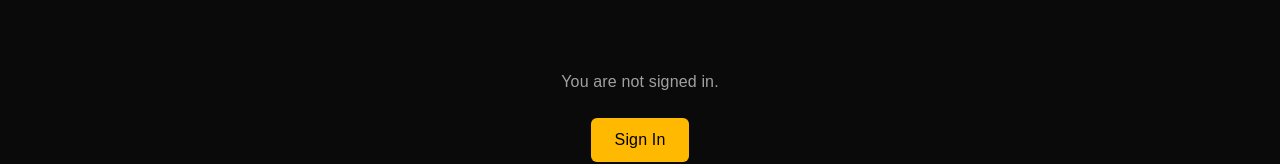
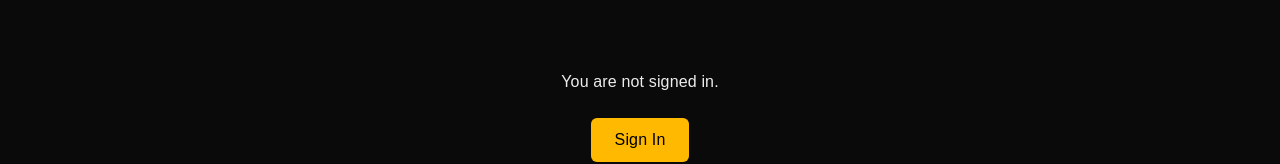
Before and after one commit to UWT-TCSS460-SP26/group-project-frontend-public-group-4, a Next.js app: page /profile in a window 1280 px wide. Shown: the part 312-476 px from the top of the page. Built offline with nearby package versions, Linux system fonts and the light colour scheme; no server answers.

Commit message:
More lighthouse fixes

```diff
--- a/src/app/profile/page.tsx
+++ b/src/app/profile/page.tsx
@@ -116,7 +116,7 @@ export default function ProfilePage() {
   if (status === "loading") {
     return (
       <main className="flex flex-1 items-center justify-center">
-        <p style={{ color: "var(--text-muted)" }}>Loading...</p>
+        <p style={{ color: "var(--text-primary)" }}>Loading...</p>
       </main>
     );
   }
@@ -126,7 +126,7 @@ export default function ProfilePage() {
   if (!user) {
     return (
       <main className="flex flex-1 flex-col items-center justify-center gap-6 px-4">
-        <p style={{ color: "var(--text-muted)" }}>You are not signed in.</p>
+        <p style={{ color: "var(--text-primary)" }}>You are not signed in.</p>
         <Link
           href="/sign-in"
           className="rounded-md bg-amber-400 px-6 py-2.5 font-medium text-black hover:bg-amber-300 transition-colors no-underline"
```
Also changed, not shown: 2 other files (tests, documents, lock files or other folders).
